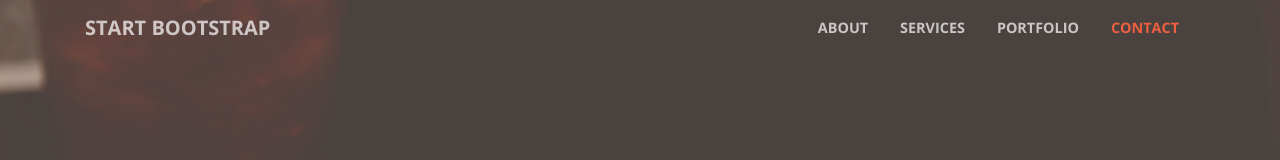
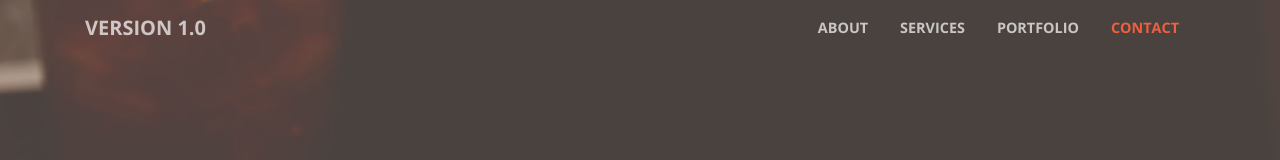
Before and after one commit to ChrisColston/SPRUCE, a website with bundled scripts: page index.html in a window 1280 px wide. Shown: the top 160 px of the page. Built offline with nearby package versions, Linux system fonts and the light colour scheme.

Commit message:
vesrion 2.0 neame change

```diff
--- a/index.html
+++ b/index.html
@@ -31,7 +31,7 @@
     <!-- Navigation -->
     <nav class="navbar navbar-expand-lg navbar-light fixed-top" id="mainNav">
       <div class="container">
-        <a class="navbar-brand js-scroll-trigger" href="#page-top">Start Bootstrap</a>
+        <a class="navbar-brand js-scroll-trigger" href="#page-top">version 1.0</a>
         <button class="navbar-toggler navbar-toggler-right" type="button" data-toggle="collapse" data-target="#navbarResponsive" aria-controls="navbarResponsive" aria-expanded="false" aria-label="Toggle navigation">
           <span class="navbar-toggler-icon"></span>
         </button>
```
